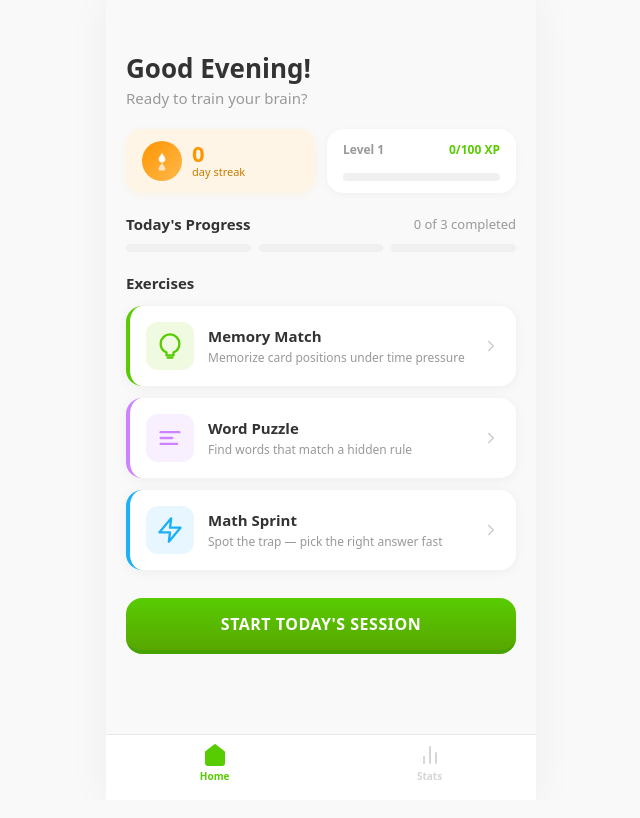
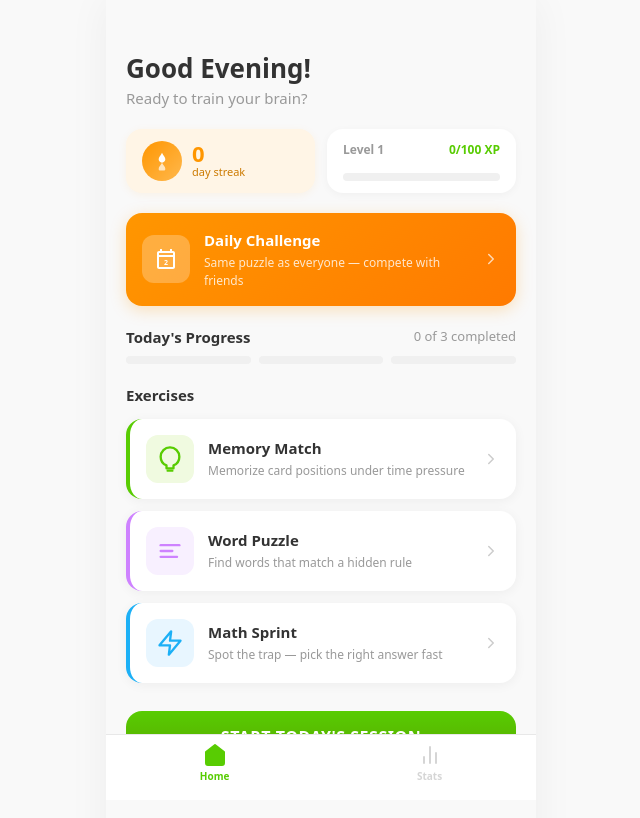
Before and after one commit to jmg887/Morning-Brain-Training, a Next.js app: page / in a window 1280 px wide. Shown: the top 818 px of the page, without its empty margins (319-959 px from the left). Built offline with nearby package versions, Linux system fonts and the light colour scheme.

Commit message:
Daily Challenge: seeded puzzles, shareable results, home screen card, once-per-day limit

```diff
--- a/src/app/page.tsx
+++ b/src/app/page.tsx
@@ -16,6 +16,7 @@ export default function Page() {
       {currentScreen === 'home' && <HomeScreen />}
       {currentScreen === 'memory' && <MemoryMatch />}
       {currentScreen === 'word' && <WordPuzzle />}
+      {currentScreen === 'daily' && <WordPuzzle isDaily />}
       {currentScreen === 'math' && <MathSprint />}
       {currentScreen === 'score' && <ScoreScreen />}
       <BottomNav />
--- a/src/components/HomeScreen.tsx
+++ b/src/components/HomeScreen.tsx
@@ -2,6 +2,7 @@
 
 import { useEffect } from 'react';
 import { useGameStore, type GameType } from '@/store/useGameStore';
+import { getDayNumber } from '@/lib/seededRandom';
 
 const exercises = [
   {
@@ -44,7 +45,7 @@ const exercises = [
 ];
 
 export default function HomeScreen() {
-  const { streak, dailyProgress, xp, level, getGreeting, getXPForNextLevel, getXPProgress, checkAndUpdateStreak } = useGameStore();
+  const { streak, dailyProgress, xp, level, getGreeting, getXPForNextLevel, getXPProgress, checkAndUpdateStreak, hasCompletedDailyToday, setScreen } = useGameStore();
 
   useEffect(() => {
     let deferredPrompt: unknown = null;
@@ -94,6 +95,45 @@ export default function HomeScreen() {
             <div className="h-full bg-[#58CC02] rounded-full transition-all duration-500" style={{ width: `${xpPercent}%` }} />
           </div>
         </div>
+      </div>
+
+      {/* Daily Challenge */}
+      <div className="px-5 mt-5">
+        <button
+          onClick={() => { checkAndUpdateStreak(); setScreen('daily'); }}
+          disabled={hasCompletedDailyToday()}
+          className="w-full rounded-2xl p-4 flex items-center gap-3.5 text-left transition-all active:scale-[0.98]"
+          style={{
+            background: hasCompletedDailyToday() ? '#F0F0F0' : 'linear-gradient(135deg, #FF9600, #FF7A00)',
+            boxShadow: hasCompletedDailyToday() ? 'none' : '0 4px 16px rgba(255,150,0,0.25)',
+            opacity: hasCompletedDailyToday() ? 0.6 : 1,
+          }}
+        >
+          <div className="w-12 h-12 rounded-xl flex items-center justify-center shrink-0" style={{ backgroundColor: hasCompletedDailyToday() ? '#E0E0E0' : 'rgba(255,255,255,0.25)' }}>
+            <svg width="24" height="24" viewBox="0 0 24 24" fill={hasCompletedDailyToday() ? '#999' : '#fff'}>
+              <path d="M19 4h-1V2h-2v2H8V2H6v2H5c-1.1 0-2 .9-2 2v14c0 1.1.9 2 2 2h14c1.1 0 2-.9 2-2V6c0-1.1-.9-2-2-2zm0 16H5V10h14v10zm0-12H5V6h14v2z"/>
+              <text x="12" y="18" textAnchor="middle" fontSize="7" fontWeight="bold" fill={hasCompletedDailyToday() ? '#999' : '#fff'}>{getDayNumber()}</text>
+            </svg>
+          </div>
+          <div className="flex-1 min-w-0">
+            <div className="flex items-center gap-2">
+              <span className="text-[15px] font-bold" style={{ color: hasCompletedDailyToday() ? '#999' : '#fff' }}>Daily Challenge</span>
+              {hasCompletedDailyToday() && (
+                <svg width="16" height="16" viewBox="0 0 24 24" fill="none" stroke="#999" strokeWidth="3" strokeLinecap="round" strokeLinejoin="round">
+                  <polyline points="20 6 9 17 4 12"/>
+                </svg>
+              )}
+            </div>
+            <p className="text-[12px] mt-0.5" style={{ color: hasCompletedDailyToday() ? '#BBB' : 'rgba(255,255,255,0.8)' }}>
+              {hasCompletedDailyToday() ? 'Completed! Come back tomorrow' : 'Same puzzle as everyone — compete with friends'}
+            </p>
+          </div>
+          {!hasCompletedDailyToday() && (
+            <svg width="18" height="18" viewBox="0 0 24 24" fill="none" stroke="rgba(255,255,255,0.7)" strokeWidth="2" strokeLinecap="round" strokeLinejoin="round">
+              <polyline points="9 18 15 12 9 6"/>
+            </svg>
+          )}
+        </button>
       </div>
 
       {/* Daily Progress */}
--- a/src/components/ScoreScreen.tsx
+++ b/src/components/ScoreScreen.tsx
@@ -1,6 +1,7 @@
 'use client';
 
 import { useGameStore } from '@/store/useGameStore';
+import { getDayNumber } from '@/lib/seededRandom';
 
 const GAME_INFO: Record<string, { name: string; icon: string; color: string }> = {
   memory: { name: 'Memory Match', icon: '🧠', color: '#58CC02' },
@@ -24,7 +25,15 @@ export default function ScoreScreen() {
   const xpGained = Math.round(r.score * 0.5) + r.stars * 20;
 
   const handleShare = async () => {
-    const text = `🌟 BrainTrain - ${info.name} \n${'⭐'.repeat(r.stars)} ${r.stars}/3 stars\nScore: ${r.score} | Accuracy: ${Math.round(r.accuracy)}%\nBest Combo: \u00d7${r.bestCombo}${r.extra ? ' | ' + r.extra : ''}`;
+    const starsStr = r.stars === 3 ? '⭐⭐⭐' : r.stars === 2 ? '⭐⭐' : '⭐';
+    let text: string;
+    if (r.isDaily) {
+      text = `🧠 BrainTrain #${getDayNumber()}
+${starsStr}  ${r.score}pts${r.extra ? ' | ' + r.extra : ''}
+🔥 ${streak}-day streak`;
+    } else {
+      text = `🧠 BrainTrain - ${info.name}\n${starsStr}  ${r.score}pts\nAccuracy: ${Math.round(r.accuracy)}% | Best Combo: \u00d7${r.bestCombo}${r.extra ? ' | ' + r.extra : ''}`;
+    }
     if (navigator.share) {
       try { await navigator.share({ title: 'BrainTrain', text }); } catch {}
     } else {
@@ -44,7 +53,7 @@ export default function ScoreScreen() {
         <div className="text-center mt-8">
           <div className="text-5xl mb-2">{info.icon}</div>
           <h1 className="text-2xl font-bold text-[#333]">{info.name}</h1>
-          <p className="text-sm text-[#999] mt-1">{r.isDaily ? 'Daily Challenge' : 'Practice'}</p>
+          <p className="text-sm mt-1" style={{ color: r.isDaily ? '#FF9600' : '#999' }}>{r.isDaily ? `Daily Challenge #${getDayNumber()}` : 'Practice'}</p>
         </div>
 
         {/* Stars */}
--- a/src/components/games/WordPuzzle.tsx
+++ b/src/components/games/WordPuzzle.tsx
@@ -2,6 +2,7 @@
 
 import React, { useState, useEffect, useCallback, useRef, useMemo } from 'react';
 import { useGameStore, type SessionResults } from '@/store/useGameStore';
+import { createSeededRandom, dateToSeed, seededShuffle, getTodaySeedStr } from '@/lib/seededRandom';
 
 // ─── Types ────────────────────────────────────────────────────────────────────
 interface Rule {
@@ -146,9 +147,21 @@ function createInitialState(): PuzzleState {
 }
 
 // ─── Main WordPuzzle Component ───────────────────────────────────────────────
-export default function WordPuzzle() {
+interface WordPuzzleProps {
+  isDaily?: boolean;
+}
+export default function WordPuzzle({ isDaily = false }: WordPuzzleProps) {
   // ── Rules for this session (stable across renders) ──
-  const [rules] = useState<Rule[]>(() => pickRules());
+  const [rules] = useState<Rule[]>(() => {
+    if (isDaily) {
+      const seed = dateToSeed(getTodaySeedStr());
+      const rng = createSeededRandom(seed);
+      const picked = seededShuffle(ALL_RULES, rng).slice(0, TOTAL_ROUNDS);
+      picked.sort((a, b) => (a.difficulty ?? 5) - (b.difficulty ?? 5));
+      return picked;
+    }
+    return pickRules();
+  });
 
   // ── Shuffled letters per round (updatable on shuffle) ──
   const initialShuffled = useRef(
@@ -298,7 +311,7 @@ export default function WordPuzzle() {
       accuracy,
       bestCombo: s.bestCombo,
       timeElapsed: 180 - s.globalTime,
-      isDaily: false,
+      isDaily,
       extra: s.totalWordsFound + ' words found',
     });
   }, []);
@@ -610,9 +623,16 @@ export default function WordPuzzle() {
           </span>
         </div>
 
-        <span className="text-xs font-semibold" style={{ color: '#999', whiteSpace: 'nowrap' }}>
-          Round {state.currentRound + 1} of 4
-        </span>
+        <div className="flex items-center gap-2">
+          {isDaily && (
+            <span className="text-[10px] font-bold px-2 py-0.5 rounded-full" style={{ background: '#FF9600', color: '#fff' }}>
+              DAILY
+            </span>
+          )}
+          <span className="text-xs font-semibold" style={{ color: '#999', whiteSpace: 'nowrap' }}>
+            Round {state.currentRound + 1} of {TOTAL_ROUNDS}
+          </span>
+        </div>
       </div>
 
       {/* ── Round Timer Bar ── */}
--- /dev/null
+++ b/src/lib/seededRandom.ts
@@ -0,0 +1,41 @@
+// Mulberry32 seeded PRNG — same seed always produces same sequence
+export function createSeededRandom(seed: number) {
+  let s = seed | 0;
+  return () => {
+    s = (s + 0x6d2b79f5) | 0;
+    let t = Math.imul(s ^ (s >>> 15), 1 | s);
+    t = (t + Math.imul(t ^ (t >>> 7), 61 | t)) ^ t;
+    return ((t ^ (t >>> 14)) >>> 0) / 4294967296;
+  };
+}
+
+// Convert a date string like '2026-08-03' into a numeric seed
+export function dateToSeed(dateStr: string): number {
+  let hash = 0;
+  for (let i = 0; i < dateStr.length; i++) {
+    hash = ((hash << 5) - hash + dateStr.charCodeAt(i)) | 0;
+  }
+  return hash;
+}
+
+// Seeded shuffle — same seed + same array = same order every time
+export function seededShuffle<T>(array: T[], rng: () => number): T[] {
+  const arr = [...array];
+  for (let i = arr.length - 1; i > 0; i--) {
+    const j = Math.floor(rng() * (i + 1));
+    [arr[i], arr[j]] = [arr[j], arr[i]];
+  }
+  return arr;
+}
+
+// Get today's date string (UTC to keep everyone in sync)
+export function getTodaySeedStr(): string {
+  return new Date().toISOString().split('T')[0];
+}
+
+// Calculate day number (days since app launch date)
+export function getDayNumber(): number {
+  const epoch = new Date('2026-08-01');
+  const today = new Date(getTodaySeedStr());
+  return Math.floor((today.getTime() - epoch.getTime()) / (1000 * 60 * 60 * 24)) + 1;
+}
--- a/src/store/useGameStore.ts
+++ b/src/store/useGameStore.ts
@@ -1,7 +1,7 @@
 import { create } from 'zustand';
 import { persist } from 'zustand/middleware';
 
-export type Screen = 'home' | 'memory' | 'word' | 'math' | 'score';
+export type Screen = 'home' | 'memory' | 'word' | 'math' | 'daily' | 'score';
 export type GameType = 'memory' | 'word' | 'math';
 
 export interface SessionResults {
@@ -27,12 +27,14 @@ interface GameState {
   gamesCompleted: GameType[];
   currentGame: GameType | null;
   sessionResults: SessionResults | null;
+  dailyWordCompleted: string | null; // date string e.g. '2026-08-03'
   completeSession: (results: SessionResults) => void;
   resetSession: () => void;
   checkAndUpdateStreak: () => void;
   getGreeting: () => string;
   getXPForNextLevel: () => number;
   getXPProgress: () => number;
+  hasCompletedDailyToday: () => boolean;
 }
 
 const getTodayStr = () => new Date().toISOString().split('T')[0];
@@ -60,6 +62,7 @@ export const useGameStore = create<GameState>()(
 
       currentGame: null,
       sessionResults: null,
+      dailyWordCompleted: null,
 
       completeSession: (results) => {
         const state = get();
@@ -92,6 +95,7 @@ export const useGameStore = create<GameState>()(
         set({
           sessionResults: results,
           currentScreen: 'score',
+          dailyWordCompleted: results.isDaily && results.game === 'word' ? getTodayStr() : state.dailyWordCompleted,
           xp: newXP,
           level: newLevel,
           streak: newStreak,
@@ -133,6 +137,9 @@ export const useGameStore = create<GameState>()(
         const xp = get().xp;
         return xp % 100;
       },
+      hasCompletedDailyToday: () => {
+        return get().dailyWordCompleted === getTodayStr();
+      },
     }),
     {
       name: 'braintrain-storage',
@@ -144,6 +151,7 @@ export const useGameStore = create<GameState>()(
         dailyProgress: state.dailyProgress,
         totalGamesPlayed: state.totalGamesPlayed,
         gamesCompleted: state.gamesCompleted,
+        dailyWordCompleted: state.dailyWordCompleted,
       }),
     }
   )
```
